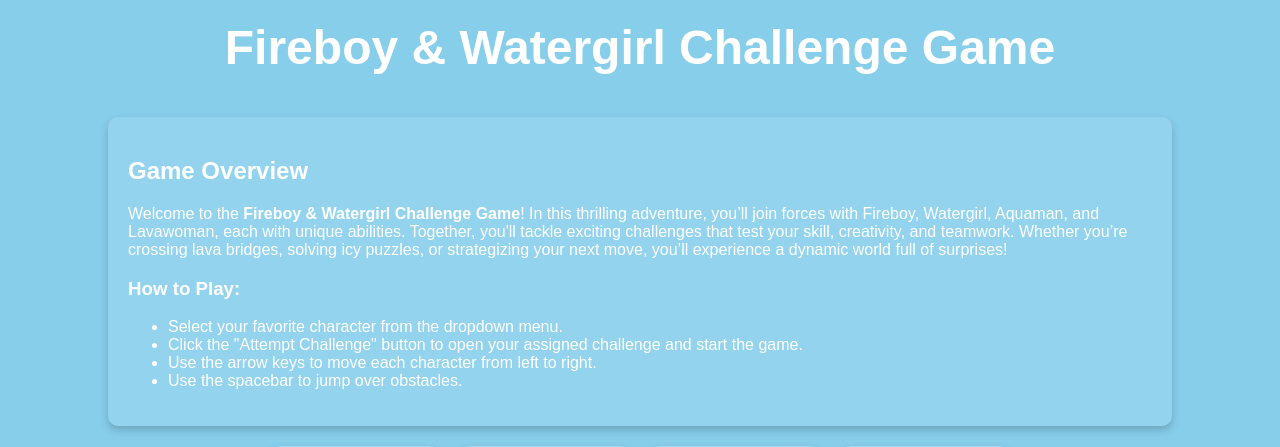
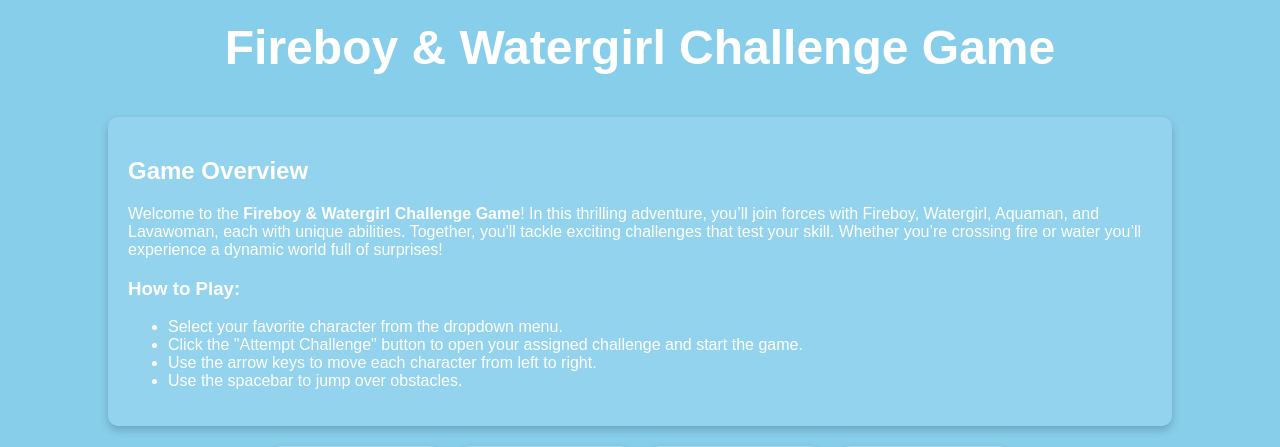
Before and after one commit to elrosalez/Zarina-Lizzy-Project, a Flask app: page / in a window 1280 px wide. Shown: the top 447 px of the page. Run offline with Flask 3, Linux system fonts and the light colour scheme.

Commit message:
updated game overview

```diff
--- a/templates/index.html
+++ b/templates/index.html
@@ -148,9 +148,8 @@
         <p>
             Welcome to the <strong>Fireboy & Watergirl Challenge Game</strong>!
             In this thrilling adventure, you’ll join forces with Fireboy, Watergirl, Aquaman, and Lavawoman, each with unique abilities.
-            Together, you'll tackle exciting challenges that test your skill, creativity, and teamwork.
-            Whether you’re crossing lava bridges, solving icy puzzles, or strategizing your next move,
-            you’ll experience a dynamic world full of surprises!
+            Together, you'll tackle exciting challenges that test your skill.
+            Whether you’re crossing fire or water you’ll experience a dynamic world full of surprises!
         </p>
 
         <h3>How to Play:</h3>
```
